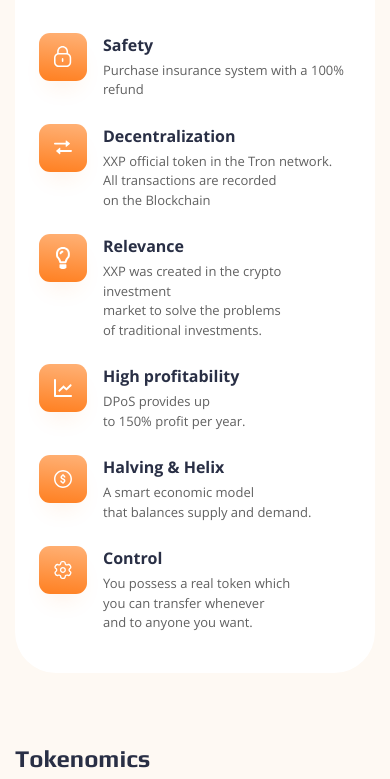
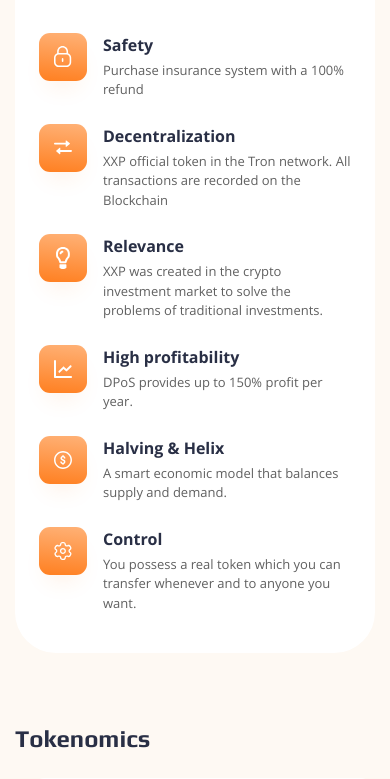
Before and after one commit to DimonONE/xpp, a React (Create React App) app: page / in a window 390 px wide. Shown: the part 6043-6822 px from the top of the page. Built offline with nearby package versions, Linux system fonts and the light colour scheme.

Commit message:
effect SectionAdvantages

```diff
--- a/src/pages/HeadPage/Main/components/SectionAdvantages/SectionAdvantages.jsx
+++ b/src/pages/HeadPage/Main/components/SectionAdvantages/SectionAdvantages.jsx
@@ -1,4 +1,5 @@
 import React from "react";
+import { Fade } from "react-awesome-reveal";
 
 import advantages__item_icon_1 from "../../../../../img/advantages__item-icon-1.svg"
 import advantages__item_icon_2 from "../../../../../img/advantages__item-icon-2.svg"
@@ -10,7 +11,7 @@ import advantages__item_icon_6 from "../../../../../img/advantages__item-icon-6.
 export const SectionAdvantages = (props) => {
     return(
     <section id="advantages"  className="section advantages">
-      <div className="container advantages__container wow animate__animated animate__fadeIn">
+      <div className="container advantages__container wow">
         <div className="pattern">
           <div className="pattern__img pattern__img--1"></div>
           <div className="pattern__img pattern__img--11"></div>
@@ -20,7 +21,8 @@ export const SectionAdvantages = (props) => {
           <b className="font-weight-700">Advantages</b> of cryptocurrency XXP
         </h2>
         <div className="row advantages__row">
-          <div className="col-lg-4 col-md-6 advantages__item-wrap wow animate__animated animate__fadeIn" data-wow-delay="0.1s">
+          <div className="col-lg-4 col-md-6 advantages__item-wrap wow">
+            <Fade triggerOnce="true">
               <div className="advantages__item">
                 <div className="advantages__item-icon-wrap">
                   <img src={advantages__item_icon_1} alt="" className="advantages__item-icon" />
@@ -32,8 +34,10 @@ export const SectionAdvantages = (props) => {
                   Purchase insurance system with a 100% refund
                 </div>
               </div>
+            </Fade>
           </div>
-          <div className="col-lg-4 col-md-6 advantages__item-wrap wow animate__animated animate__fadeIn" data-wow-delay="0.2s">
+          <div className="col-lg-4 col-md-6 advantages__item-wrap wow">
+            <Fade delay={200} triggerOnce="true">
               <div className="advantages__item">
                 <div className="advantages__item-icon-wrap">
                   <img src={advantages__item_icon_2} alt="" className="advantages__item-icon" />
@@ -42,13 +46,15 @@ export const SectionAdvantages = (props) => {
                   Decentralization
                 </div>
                 <div className="advantages__item-text">
-                <p> ХХР official token in the Tron network. </p>
-                <p> All transactions are recorded </p>
-                <p> on the Blockchain </p>
+                  ХХР official token in the Tron network. <br/>
+                  All transactions are recorded <br/>
+                  on the Blockchain
                 </div>
               </div>
+            </Fade>
           </div>
-          <div className="col-lg-4 col-md-6 advantages__item-wrap wow animate__animated animate__fadeIn" data-wow-delay="0.3s">
+          <div className="col-lg-4 col-md-6 advantages__item-wrap wow" >
+            <Fade delay={300} triggerOnce="true">
               <div className="advantages__item">
                 <div className="advantages__item-icon-wrap">
                   <img src={advantages__item_icon_3} alt="" className="advantages__item-icon" />
@@ -57,13 +63,15 @@ export const SectionAdvantages = (props) => {
                   Relevance
                 </div>
                 <div className="advantages__item-text">
-                <p> ХХР was created in the crypto investment </p>
-                <p> market to solve the problems </p>
-                <p> of traditional investments. </p>
+                  ХХР was created in the crypto investment <br/>
+                  market to solve the problems <br/>
+                  of traditional investments.
                 </div>
               </div>
+            </Fade>
           </div>
-          <div className="col-lg-4 col-md-6 advantages__item-wrap wow animate__animated animate__fadeIn" data-wow-delay="0.4s">
+          <div className="col-lg-4 col-md-6 advantages__item-wrap wow">
+            <Fade delay={400} triggerOnce="true">
               <div className="advantages__item">
                 <div className="advantages__item-icon-wrap">
                   <img src={advantages__item_icon_4} alt="" className="advantages__item-icon" />
@@ -72,12 +80,14 @@ export const SectionAdvantages = (props) => {
                   High profitability
                 </div>
                 <div className="advantages__item-text">
-                <p> DPoS provides up </p>
-                <p> to 150% profit per year. </p>
+                  DPoS provides up <br/>
+                  to 150% profit per year.
                 </div>
               </div>
+            </Fade>
           </div>
-          <div className="col-lg-4 col-md-6 advantages__item-wrap wow animate__animated animate__fadeIn" data-wow-delay="0.5s">
+          <div className="col-lg-4 col-md-6 advantages__item-wrap wow">
+            <Fade delay={500} triggerOnce="true">
               <div className="advantages__item">
                 <div className="advantages__item-icon-wrap">
                   <img src={advantages__item_icon_5} alt="" className="advantages__item-icon" />
@@ -86,12 +96,14 @@ export const SectionAdvantages = (props) => {
                   {"Halving & Helix"}
                 </div>
                 <div className="advantages__item-text">
-                <p> A smart economic model </p>
-                <p> that balances supply and demand. </p>
+                  A smart economic model <br/>
+                  that balances supply and demand.
                 </div>
               </div>
+            </Fade>
           </div>
-          <div className="col-lg-4 col-md-6 advantages__item-wrap wow animate__animated animate__fadeIn" data-wow-delay="0.6s">
+          <div className="col-lg-4 col-md-6 advantages__item-wrap wow">
+            <Fade delay={600} triggerOnce="true">
               <div className="advantages__item">
                 <div className="advantages__item-icon-wrap">
                   <img src={advantages__item_icon_6} alt="" className="advantages__item-icon" />
@@ -100,11 +112,12 @@ export const SectionAdvantages = (props) => {
                   Control
                 </div>
                 <div className="advantages__item-text">
-                <p> You possess a real token which </p>
-                <p> you can transfer whenever </p>
-                <p> and to anyone you want. </p>
+                   You possess a real token which <br/>
+                   you can transfer whenever <br/>
+                   and to anyone you want.
                 </div>
               </div>
+            </Fade>
           </div>
         </div>
       </div>
```
Lines whose indentation alone changed are shown as unchanged.
